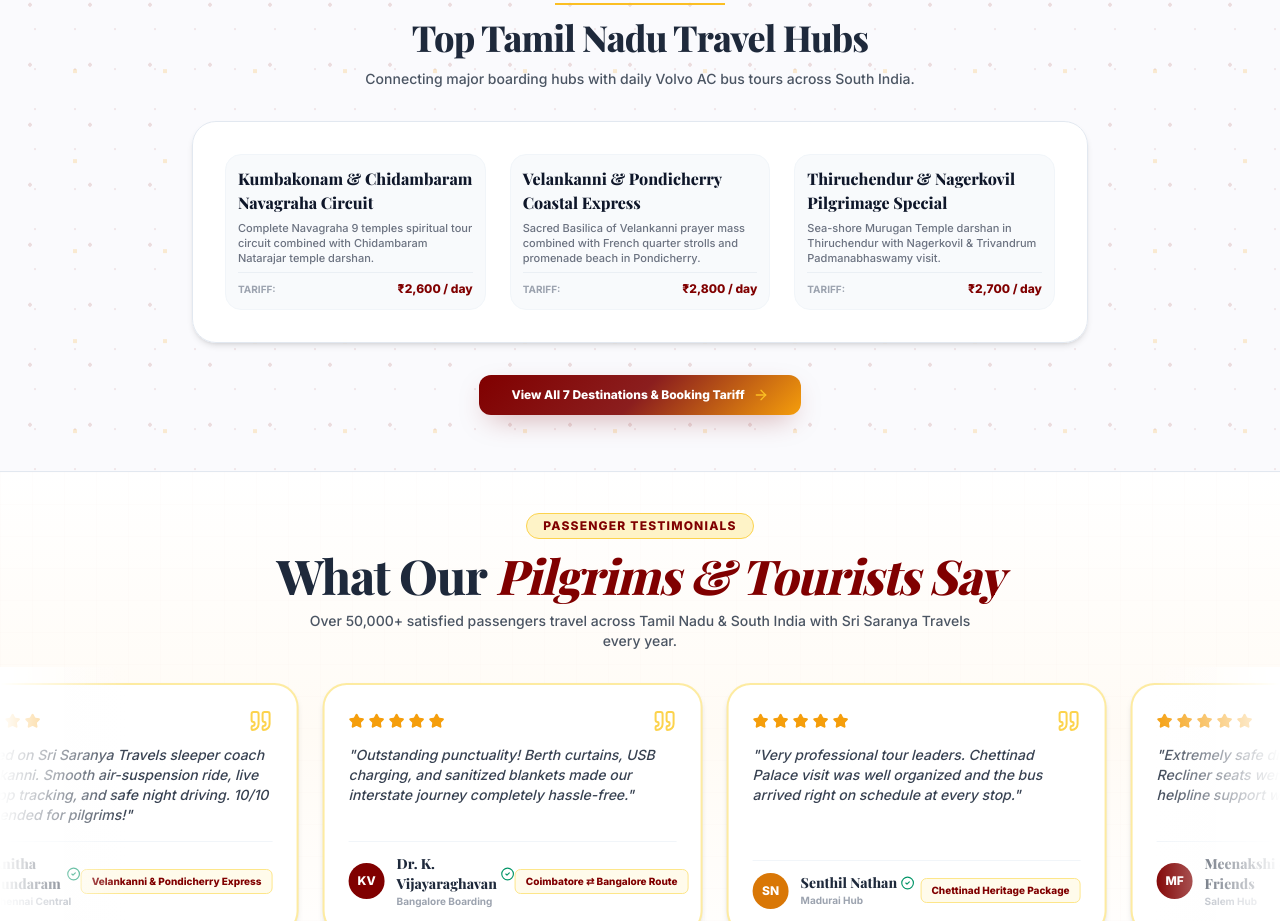
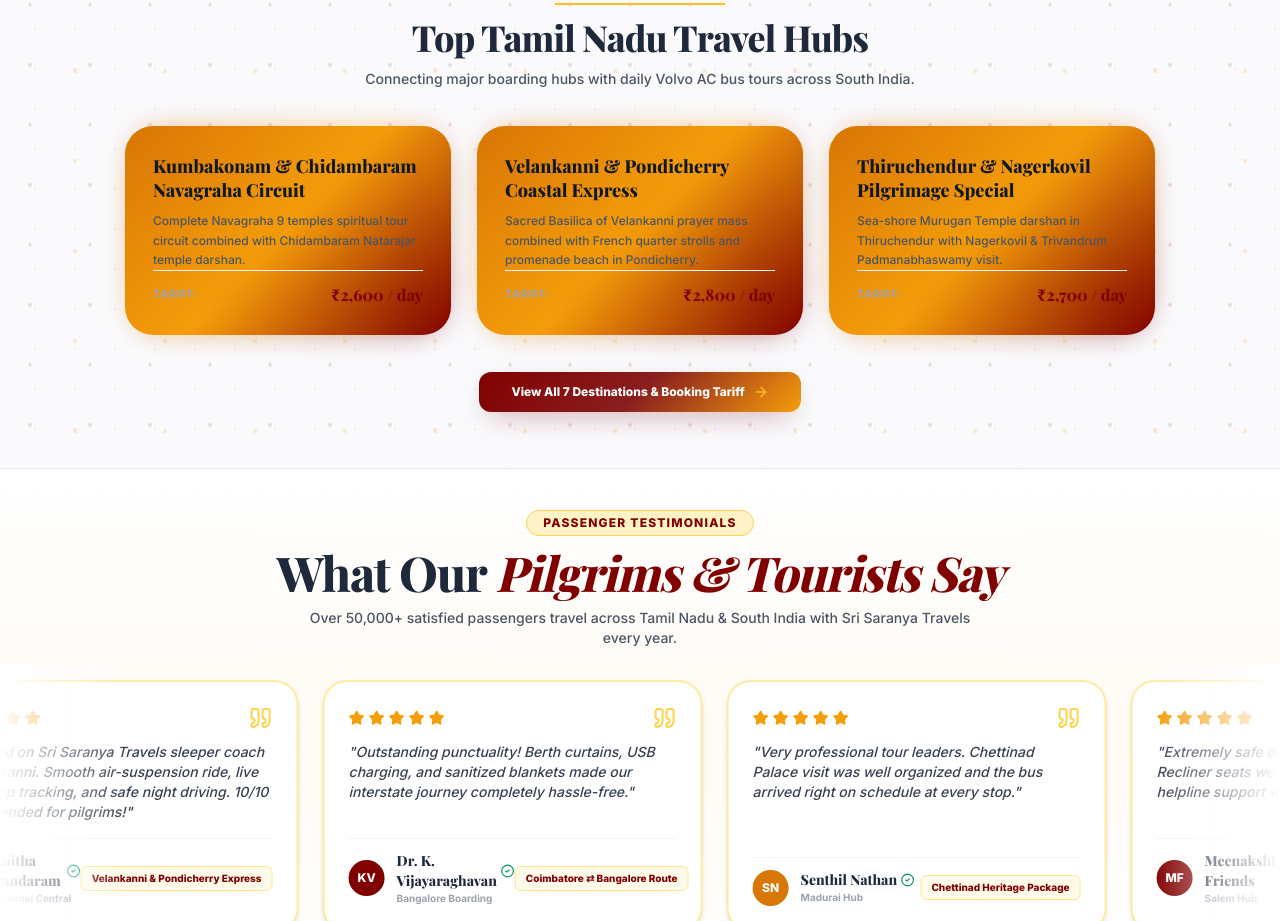
Before and after one commit to Vinodinicti/Tours-Travels, a React (Vite) app: page / in a window 1280 px wide. Shown: the part 3080-4001 px from the top of the page. Built offline with nearby package versions, Linux system fonts and the light colour scheme; the HTML template or start-up script is replaced by a standard one; a web font is replaced by a local one.

Commit message:
Add Uiverse.io gharsh11032000 morphing rotating gradient card hover animation to Home Destinations & Tariff section

```diff
--- a/src/components/HomeOverviewSection.jsx
+++ b/src/components/HomeOverviewSection.jsx
@@ -185,20 +185,21 @@
             </p>
           </div>
 
-          {/* Clean List Overview */}
-          <div className="bg-white/95 backdrop-blur-md rounded-3xl p-6 sm:p-8 border border-slate-200 shadow-md max-w-4xl mx-auto space-y-4">
-            <div className="grid grid-cols-1 sm:grid-cols-3 gap-6 text-xs text-slate-800 font-medium">
-              {FEATURED_DESTINATIONS_PER_DAY.slice(0, 3).map((dest) => (
-                <div key={dest.id} className="space-y-1.5 p-3 rounded-2xl bg-slate-50 border border-slate-100">
-                  <h4 className="font-serif text-base font-extrabold text-slate-900">{dest.name}</h4>
-                  <p className="text-gray-500 text-[11px] leading-snug">{dest.short}</p>
-                  <div className="pt-2 flex items-center justify-between border-t border-slate-200/60">
-                    <span className="text-[10px] font-bold text-gray-400 uppercase">Tariff:</span>
-                    <span className="font-extrabold text-[#800000]">₹{dest.perDayPrice.toLocaleString()} / day</span>
-                  </div>
+          {/* gharsh11032000 Uiverse Hover Card Grid (Maroon & Gold Theme) */}
+          <div className="grid grid-cols-1 sm:grid-cols-3 gap-8 max-w-5xl mx-auto py-2">
+            {FEATURED_DESTINATIONS_PER_DAY.slice(0, 3).map((dest) => (
+              <div key={dest.id} className="gharsh-card">
+                <div className="space-y-2">
+                  <h3 className="font-serif text-lg font-extrabold text-slate-900 leading-snug">{dest.name}</h3>
+                  <p className="text-gray-600 text-xs font-medium leading-relaxed">{dest.short}</p>
                 </div>
-              ))}
-            </div>
+
+                <div className="pt-3 border-t border-slate-100 flex items-center justify-between">
+                  <span className="text-[11px] font-bold text-gray-400 uppercase tracking-wider">TARIFF:</span>
+                  <span className="font-serif text-base font-extrabold text-[#800000]">₹{dest.perDayPrice.toLocaleString()} / day</span>
+                </div>
+              </div>
+            ))}
           </div>
 
           <div className="text-center">
--- a/src/index.css
+++ b/src/index.css
@@ -334,3 +334,56 @@
 ::-webkit-scrollbar-thumb:hover {
   background: #8B1E1E;
 }
+
+
+
+/* -------------------------------------------------------------
+   UIVERSE CARD HOVER ANIMATION (by gharsh11032000 - Maroon & Gold Theme)
+   ------------------------------------------------------------- */
+.gharsh-card {
+  position: relative;
+  background-color: #ffffff;
+  display: flex;
+  flex-direction: column;
+  justify-content: space-between;
+  padding: 1.5rem;
+  border-radius: 1.5rem;
+  cursor: pointer;
+  z-index: 1;
+  border: 1px solid #e2e8f0;
+  box-shadow: 0 10px 25px -5px rgba(0, 0, 0, 0.05);
+}
+
+.gharsh-card::before {
+  content: '';
+  position: absolute;
+  inset: -4px;
+  margin: auto;
+  border-radius: 1.75rem;
+  background: linear-gradient(-45deg, #800000 0%, #F59E0B 50%, #D97706 100%);
+  z-index: -2;
+  pointer-events: none;
+  transition: all 0.6s cubic-bezier(0.175, 0.885, 0.32, 1.275);
+}
+
+.gharsh-card::after {
+  content: "";
+  z-index: -1;
+  position: absolute;
+  inset: 0;
+  background: linear-gradient(-45deg, #800000 0%, #F59E0B 50%, #D97706 100%);
+  transform: translate3d(0, 0, 0) scale(0.95);
+  filter: blur(18px);
+  border-radius: 1.5rem;
+  transition: filter 0.6s ease;
+  opacity: 0.7;
+}
+
+.gharsh-card:hover::after {
+  filter: blur(30px);
+  opacity: 1;
+}
+
+.gharsh-card:hover::before {
+  transform: rotate(-90deg) scaleX(1.34) scaleY(0.77);
+}
```
